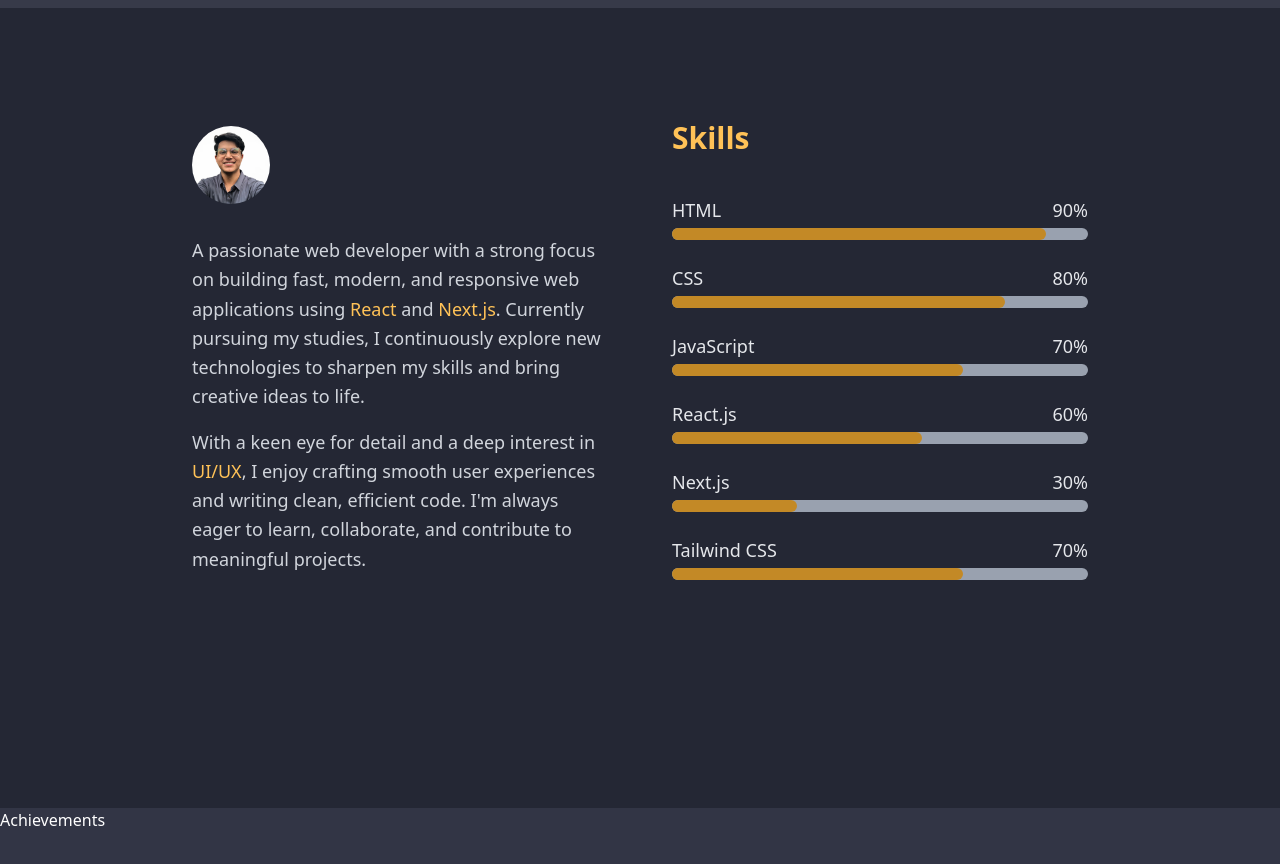
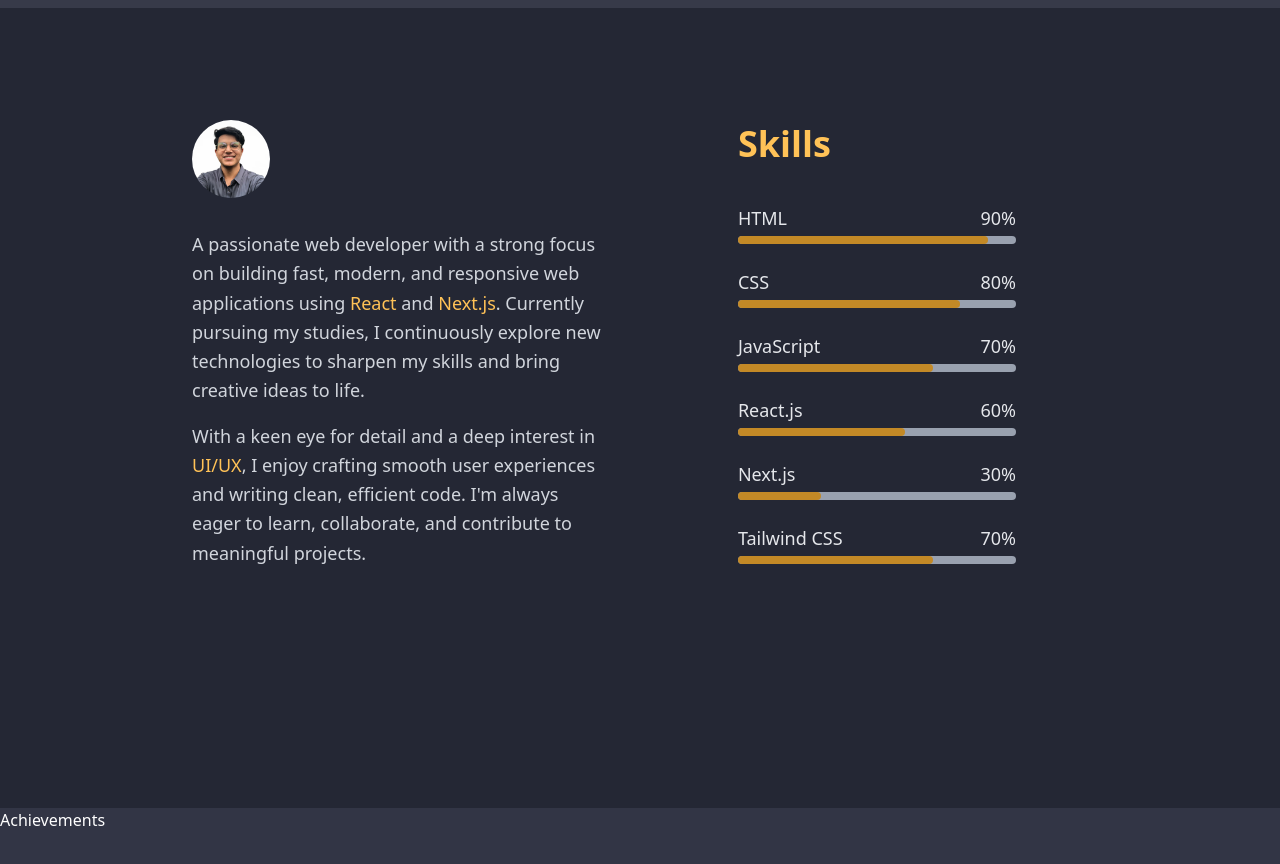
Before and after one commit to suhzeet/portfolio, a Next.js app: page / in a window 1280 px wide. Shown: the part 880-1744 px from the top of the page. Built offline with nearby package versions, Linux system fonts and the light colour scheme.

Commit message:
modified

```diff
--- a/app/components/About.jsx
+++ b/app/components/About.jsx
@@ -31,8 +31,8 @@ function About() {
             projects.
           </p>
         </div>
-        <div className="w-[50%] text-white flex flex-col justify-center gap-6">
-          <h2 className="text-3xl font-bold text-[#ffc257] mb-4">Skills</h2>
+        <div className="w-[50%] text-white flex flex-col justify-center gap-6 px-18">
+          <h2 className="text-4xl font-bold text-[#ffc257] mb-4">Skills</h2>
 
           {[
             { name: "HTML", percent: 90 },
@@ -47,9 +47,9 @@ function About() {
                 <span>{skill.name}</span>
                 <span>{skill.percent}%</span>
               </div>
-              <div className="w-full bg-gray-400 rounded-full h-3">
+              <div className="w-full bg-gray-400 rounded-full h-2">
                 <div
-                  className="bg-[#c38926] h-3 rounded-full"
+                  className="bg-[#c38926] h-2 rounded-full"
                   style={{ width: `${skill.percent}%` }}
                 ></div>
               </div>
```
